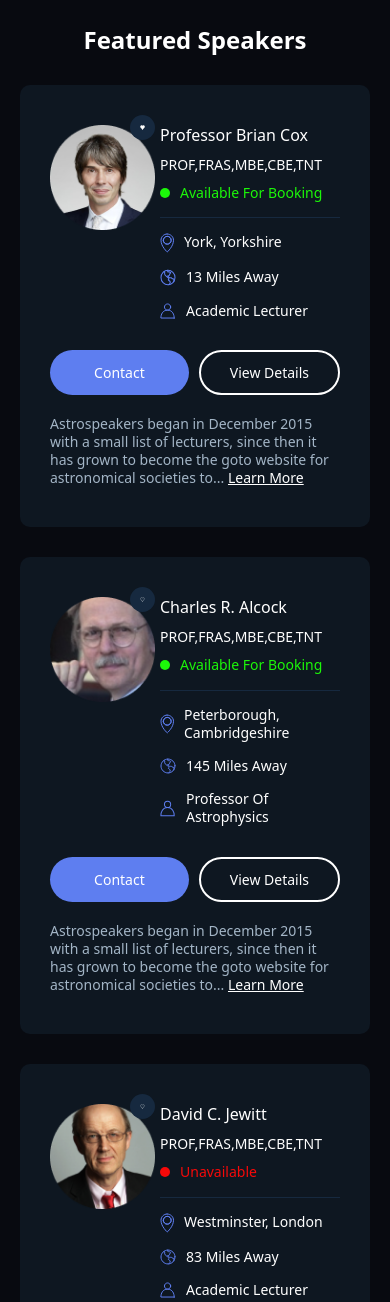
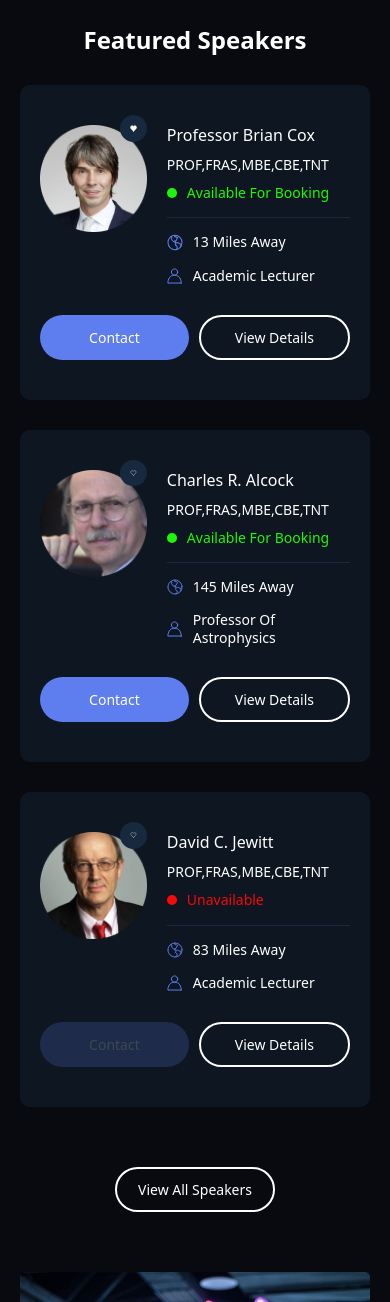
Before and after one commit to mugoagency/astro-speakers, a website: page public/index.html in a window 390 px wide. Shown: the part 880-2182 px from the top of the page. Drawn offline with Linux system fonts and the light colour scheme.

Commit message:
Featured Speakers Mobile Layout Changes/Fixes using Tailwind Custom Breakpoints

```diff
--- a/public/index.html
+++ b/public/index.html
@@ -169,10 +169,10 @@
               class="flex flex-row gap-12 mb-24 flex-wrap justify-center desktop:flex-nowrap"
             >
               <div
-                class="bg-dark h-auto rounded-2xl p-16 px-12 w-full md:w-5/12 desktop:w-1/3 mx-8 md:mx-0"
+                class="bg-dark h-auto rounded-2xl py-16 px-8 sm:p-16 sm:px-12 w-full md:w-5/12 desktop:w-1/3 mx-8 md:mx-0"
               >
                 <div class="flex flex-col">
-                  <div class="flex items-start gap-2">
+                  <div class="flex items-start gap-8 sm:gap-2">
                     <div class="relative w-7/12">
                       <img src="images/BrianCox.png" alt="Speaker" />
                       <div
@@ -194,7 +194,7 @@
                         ></span
                         >Available For Booking
                       </p>
-                      <div class="flex gap-4 pt-6">
+                      <div class="gap-4 pt-6 hidden sm:flex">
                         <img src="images/Marker.svg" alt="Speaker" />
                         <p class="text-white">York, Yorkshire</p>
                       </div>
@@ -214,7 +214,7 @@
                     <a class="btn btn-primary w-full text-center">Contact</a>
                     <a class="btn btn-navy w-full text-center">View Details</a>
                   </div>
-                  <p class="mt-8">
+                  <p class="mt-8 hidden sm:block">
                     Astrospeakers began in December 2015 with a small list of
                     lecturers, since then it has grown to become the goto
                     website for astronomical societies to...
@@ -223,10 +223,10 @@
                 </div>
               </div>
               <div
-                class="bg-dark h-auto rounded-2xl p-16 px-12 w-full md:w-5/12 desktop:w-1/3 mx-8 md:mx-0"
+                class="bg-dark h-auto rounded-2xl py-16 px-8 sm:p-16 sm:px-12 w-full md:w-5/12 desktop:w-1/3 mx-8 md:mx-0"
               >
                 <div class="flex flex-col">
-                  <div class="flex items-start gap-2">
+                  <div class="flex items-start gap-8 sm:gap-2">
                     <div class="relative w-7/12">
                       <img src="images/CharlesRAlcock.png" alt="Speaker" />
                       <div
@@ -248,7 +248,7 @@
                         ></span
                         >Available For Booking
                       </p>
-                      <div class="flex gap-4 pt-6">
+                      <div class="gap-4 pt-6 hidden sm:flex">
                         <img src="images/Marker.svg" alt="Speaker" />
                         <p class="text-white">Peterborough, Cambridgeshire</p>
                       </div>
@@ -268,7 +268,7 @@
                     <a class="btn btn-primary w-full text-center">Contact</a>
                     <a class="btn btn-navy w-full text-center">View Details</a>
                   </div>
-                  <p class="mt-8">
+                  <p class="mt-8 hidden sm:block">
                     Astrospeakers began in December 2015 with a small list of
                     lecturers, since then it has grown to become the goto
                     website for astronomical societies to...
@@ -277,10 +277,10 @@
                 </div>
               </div>
               <div
-                class="bg-dark h-auto rounded-2xl p-16 px-12 w-full md:w-5/12 desktop:w-1/3 mx-8 md:mx-0"
+                class="bg-dark h-auto rounded-2xl py-16 px-8 sm:p-16 sm:px-12 w-full md:w-5/12 desktop:w-1/3 mx-8 md:mx-0"
               >
                 <div class="flex flex-col">
-                  <div class="flex items-start gap-2">
+                  <div class="flex items-start gap-8 sm:gap-2">
                     <div class="relative w-7/12">
                       <img src="images/DavidCJewitt.png" alt="Speaker" />
                       <div
@@ -303,7 +303,7 @@
                         ></span
                         >Unavailable
                       </p>
-                      <div class="flex gap-4 pt-6">
+                      <div class="gap-4 pt-6 hidden sm:flex">
                         <img src="images/Marker.svg" alt="Speaker" />
                         <p class="text-white">Westminster, London</p>
                       </div>
@@ -325,7 +325,7 @@
                     >
                     <a class="btn btn-navy w-full text-center">View Details</a>
                   </div>
-                  <p class="mt-8">
+                  <p class="mt-8 hidden sm:block">
                     Astrospeakers began in December 2015 with a small list of
                     lecturers, since then it has grown to become the goto
                     website for astronomical societies to...
```
Also changed, not shown: public/styles/global.css.
